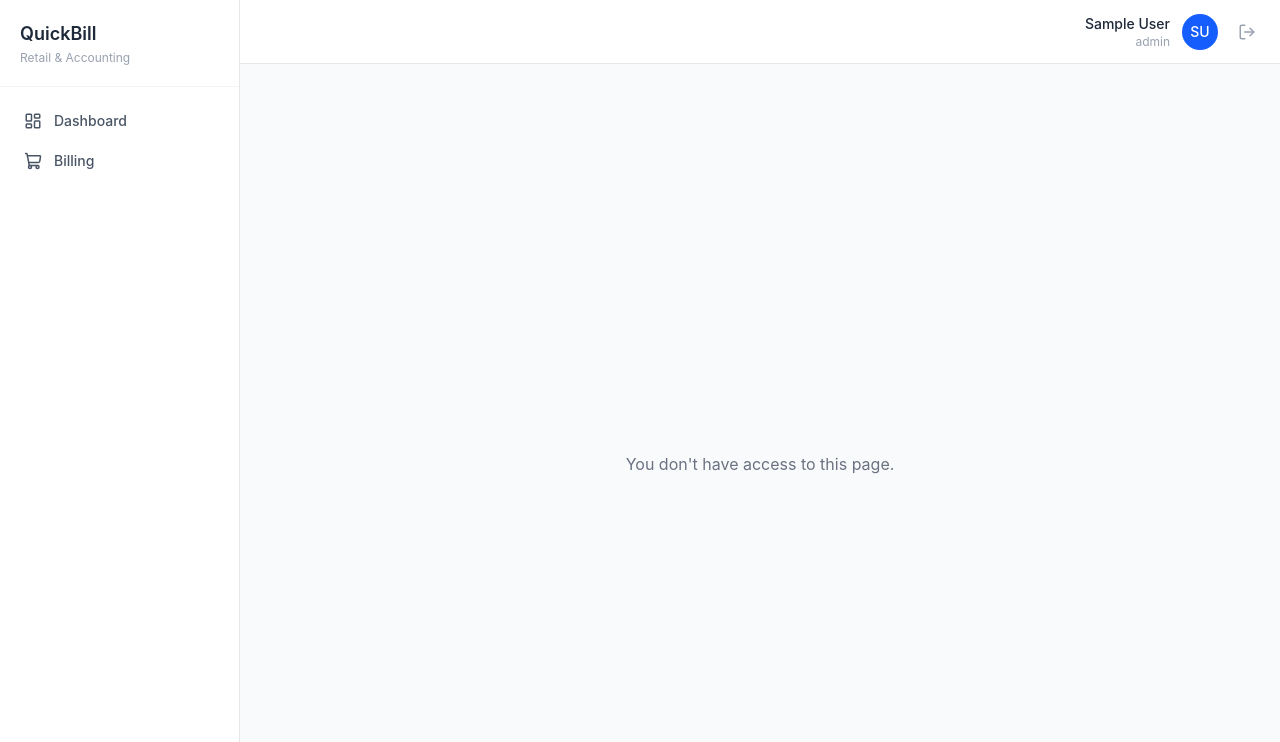
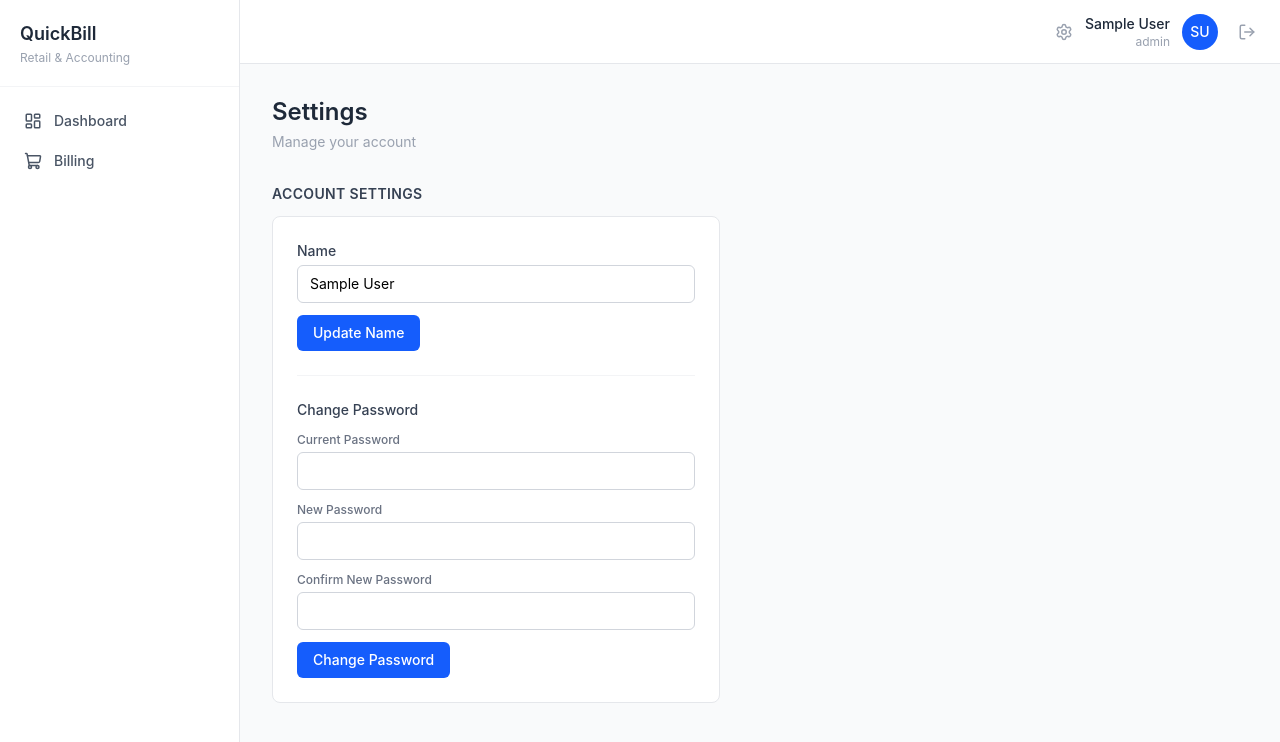
Before and after one commit to JayanandPR/Quickbill, a React (Vite) app in the folder client/: page /settings in a window 1280 px wide. Shown: the top 742 px of the page. Built offline with nearby package versions, Linux system fonts and the light colour scheme; no server answers; sample sign-in values are in the browser's storage.

Commit message:
added account settings

```diff
--- a/client/src/App.tsx
+++ b/client/src/App.tsx
@@ -118,7 +118,7 @@ function App() {
             <Route
               path="/settings"
               element={
-                <ProtectedRoute allowedRoles={['ADMIN']}>
+                <ProtectedRoute>
                   <Settings />
                 </ProtectedRoute>
               }
--- a/client/src/components/Topbar.tsx
+++ b/client/src/components/Topbar.tsx
@@ -17,15 +17,13 @@ export default function Topbar() {
       <div />
 
       <div className="flex items-center gap-3">
-        {user?.role === 'ADMIN' && (
         <Link
           to="/settings"
           className="text-gray-400 hover:text-gray-700 transition-colors"
-            title="Business Settings"
+          title="Settings"
         >
           <Settings size={18} />
         </Link>
-        )}
 
         <div className="text-right">
           <p className="text-sm font-medium text-gray-800">{user?.name}</p>
--- a/client/src/pages/Settings.tsx
+++ b/client/src/pages/Settings.tsx
@@ -1,121 +1,269 @@
-import { useEffect, useState, useRef } from 'react';
+import { useEffect, useState } from 'react';
+import { useForm } from 'react-hook-form';
+import { zodResolver } from '@hookform/resolvers/zod';
+import { z } from 'zod';
 import { Upload } from 'lucide-react';
 import api from '../lib/api';
+import { useAuth } from '../context/AuthContext';
 import type { BusinessSettings } from '../types';
 
 export default function Settings() {
-  const [settings, setSettings] = useState<BusinessSettings | null>(null);
-  const [businessName, setBusinessName] = useState('');
-  const [address, setAddress] = useState('');
-  const [phone, setPhone] = useState('');
+  const { user } = useAuth();
+  const isAdmin = user?.role === 'ADMIN';
+
+  return (
+    <div className="p-8 max-w-lg space-y-8">
+      <div>
+        <h1 className="text-2xl font-semibold text-gray-800 mb-1">Settings</h1>
+        <p className="text-sm text-gray-400">Manage your account{isAdmin ? ' and business details' : ''}</p>
+      </div>
+
+      <AccountSettingsSection />
+      {isAdmin && <BusinessSettingsSection />}
+    </div>
+  );
+}
+
+// ─────────────────────────────
+// ACCOUNT SETTINGS — available to everyone
+// ─────────────────────────────
+
+const profileSchema = z.object({
+  name: z.string().min(2, 'Name must be at least 2 characters'),
+});
+type ProfileForm = z.infer<typeof profileSchema>;
+
+const passwordSchema = z
+  .object({
+    currentPassword: z.string().min(1, 'Current password is required'),
+    newPassword: z.string().min(6, 'New password must be at least 6 characters'),
+    confirmPassword: z.string().min(1, 'Please confirm your new password'),
+  })
+  .refine((data) => data.newPassword === data.confirmPassword, {
+    message: 'Passwords do not match',
+    path: ['confirmPassword'],
+  });
+type PasswordForm = z.infer<typeof passwordSchema>;
+
+function AccountSettingsSection() {
+  const { user, updateUser } = useAuth();
+  const [profileError, setProfileError] = useState('');
+  const [profileSuccess, setProfileSuccess] = useState('');
+  const [passwordError, setPasswordError] = useState('');
+  const [passwordSuccess, setPasswordSuccess] = useState('');
+
+  const profileForm = useForm<ProfileForm>({
+    resolver: zodResolver(profileSchema),
+    defaultValues: { name: user?.name ?? '' },
+  });
+
+  const passwordForm = useForm<PasswordForm>({ resolver: zodResolver(passwordSchema) });
+
+  async function onProfileSubmit(data: ProfileForm) {
+    setProfileError('');
+    setProfileSuccess('');
+    try {
+      const res = await api.put('/auth/me', data);
+      updateUser(res.data.user);
+      setProfileSuccess('Name updated successfully');
+    } catch (err: any) {
+      setProfileError(err.response?.data?.message || 'Failed to update name.');
+    }
+  }
+
+  async function onPasswordSubmit(data: PasswordForm) {
+    setPasswordError('');
+    setPasswordSuccess('');
+    try {
+      await api.put('/auth/me/password', {
+        currentPassword: data.currentPassword,
+        newPassword: data.newPassword,
+      });
+      setPasswordSuccess('Password changed successfully');
+      passwordForm.reset();
+    } catch (err: any) {
+      setPasswordError(err.response?.data?.message || 'Failed to change password.');
+    }
+  }
+
+  return (
+    <div>
+      <h2 className="text-sm font-semibold text-gray-700 uppercase tracking-wide mb-3">
+        Account Settings
+      </h2>
+
+      <div className="bg-white rounded-lg border border-gray-200 p-6 space-y-6">
+        {/* Change name */}
+        <form onSubmit={profileForm.handleSubmit(onProfileSubmit)} className="space-y-3">
+          <div>
+            <label className="block text-sm font-medium text-gray-700 mb-1">Name</label>
+            <input
+              {...profileForm.register('name')}
+              className="w-full border border-gray-300 rounded-md px-3 py-2 text-sm focus:outline-none focus:ring-2 focus:ring-blue-500"
+            />
+            {profileForm.formState.errors.name && (
+              <p className="text-red-500 text-xs mt-1">{profileForm.formState.errors.name.message}</p>
+            )}
+          </div>
+          {profileError && <p className="text-red-500 text-sm">{profileError}</p>}
+          {profileSuccess && <p className="text-green-600 text-sm">{profileSuccess}</p>}
+          <button
+            type="submit"
+            disabled={profileForm.formState.isSubmitting}
+            className="px-4 py-2 text-sm font-medium bg-blue-600 text-white rounded-md hover:bg-blue-700 disabled:opacity-50"
+          >
+            {profileForm.formState.isSubmitting ? 'Saving...' : 'Update Name'}
+          </button>
+        </form>
+
+        <div className="border-t border-gray-100" />
+
+        {/* Change password */}
+        <form onSubmit={passwordForm.handleSubmit(onPasswordSubmit)} className="space-y-3">
+          <p className="text-sm font-medium text-gray-700">Change Password</p>
+
+          <div>
+            <label className="block text-xs font-medium text-gray-500 mb-1">Current Password</label>
+            <input
+              type="password"
+              {...passwordForm.register('currentPassword')}
+              className="w-full border border-gray-300 rounded-md px-3 py-2 text-sm focus:outline-none focus:ring-2 focus:ring-blue-500"
+            />
+            {passwordForm.formState.errors.currentPassword && (
+              <p className="text-red-500 text-xs mt-1">
+                {passwordForm.formState.errors.currentPassword.message}
+              </p>
+            )}
+          </div>
+
+          <div>
+            <label className="block text-xs font-medium text-gray-500 mb-1">New Password</label>
+            <input
+              type="password"
+              {...passwordForm.register('newPassword')}
+              className="w-full border border-gray-300 rounded-md px-3 py-2 text-sm focus:outline-none focus:ring-2 focus:ring-blue-500"
+            />
+            {passwordForm.formState.errors.newPassword && (
+              <p className="text-red-500 text-xs mt-1">
+                {passwordForm.formState.errors.newPassword.message}
+              </p>
+            )}
+          </div>
+
+          <div>
+            <label className="block text-xs font-medium text-gray-500 mb-1">Confirm New Password</label>
+            <input
+              type="password"
+              {...passwordForm.register('confirmPassword')}
+              className="w-full border border-gray-300 rounded-md px-3 py-2 text-sm focus:outline-none focus:ring-2 focus:ring-blue-500"
+            />
+            {passwordForm.formState.errors.confirmPassword && (
+              <p className="text-red-500 text-xs mt-1">
+                {passwordForm.formState.errors.confirmPassword.message}
+              </p>
+            )}
+          </div>
+
+          {passwordError && <p className="text-red-500 text-sm">{passwordError}</p>}
+          {passwordSuccess && <p className="text-green-600 text-sm">{passwordSuccess}</p>}
+
+          <button
+            type="submit"
+            disabled={passwordForm.formState.isSubmitting}
+            className="px-4 py-2 text-sm font-medium bg-blue-600 text-white rounded-md hover:bg-blue-700 disabled:opacity-50"
+          >
+            {passwordForm.formState.isSubmitting ? 'Changing...' : 'Change Password'}
+          </button>
+        </form>
+      </div>
+    </div>
+  );
+}
+
+// ─────────────────────────────
+// BUSINESS SETTINGS — Admin only
+// ─────────────────────────────
+
+const businessSchema = z.object({
+  businessName: z.string().min(1, 'Business name is required'),
+  address: z.string().optional(),
+  phone: z.string().optional(),
+});
+type BusinessForm = z.infer<typeof businessSchema>;
+
+function BusinessSettingsSection() {
+  const [logoFile, setLogoFile] = useState<File | null>(null);
+  const [logoPreview, setLogoPreview] = useState<string | null>(null);
+  const [currentLogoUrl, setCurrentLogoUrl] = useState<string | undefined>(undefined);
   const [loading, setLoading] = useState(true);
-  const [isSaving, setIsSaving] = useState(false);
-  const [isUploadingLogo, setIsUploadingLogo] = useState(false);
   const [error, setError] = useState('');
   const [success, setSuccess] = useState('');
-  const fileInputRef = useRef<HTMLInputElement>(null);
+
+  const {
+    register,
+    handleSubmit,
+    reset,
+    formState: { errors, isSubmitting },
+  } = useForm<BusinessForm>({ resolver: zodResolver(businessSchema) });
 
   useEffect(() => {
     api.get<{ settings: BusinessSettings }>('/settings').then((res) => {
-      setSettings(res.data.settings);
-      setBusinessName(res.data.settings.businessName);
-      setAddress(res.data.settings.address ?? '');
-      setPhone(res.data.settings.phone ?? '');
+      reset({
+        businessName: res.data.settings.businessName,
+        address: res.data.settings.address ?? '',
+        phone: res.data.settings.phone ?? '',
+      });
+      setCurrentLogoUrl(res.data.settings.logoUrl);
       setLoading(false);
     });
-  }, []);
+  }, [reset]);
 
-  async function handleSaveDetails() {
+  function handleFileChange(e: React.ChangeEvent<HTMLInputElement>) {
+    const file = e.target.files?.[0];
+    if (!file) return;
+    setLogoFile(file);
+    setLogoPreview(URL.createObjectURL(file));
+  }
+
+  async function onSubmit(data: BusinessForm) {
     setError('');
     setSuccess('');
-    setIsSaving(true);
     try {
-      const res = await api.put<{ settings: BusinessSettings }>('/settings', {
-        businessName,
-        address,
-        phone,
-      });
-      setSettings(res.data.settings);
-      setSuccess('Business details updated');
+      const formData = new FormData();
+      formData.append('businessName', data.businessName);
+      if (data.address) formData.append('address', data.address);
+      if (data.phone) formData.append('phone', data.phone);
+      if (logoFile) formData.append('logo', logoFile);
+
+      const res = await api.put<{ settings: BusinessSettings }>('/settings', formData);
+      setCurrentLogoUrl(res.data.settings.logoUrl);
+      setLogoFile(null);
+      setLogoPreview(null);
+      setSuccess('Business settings updated successfully');
     } catch (err: any) {
-      setError(err.response?.data?.message || 'Failed to update settings');
-    } finally {
-      setIsSaving(false);
+      setError(err.response?.data?.message || 'Failed to update settings.');
     }
   }
 
-  async function handleLogoSelected(e: React.ChangeEvent<HTMLInputElement>) {
-    const file = e.target.files?.[0];
-    if (!file) return;
-
-    setError('');
-    setIsUploadingLogo(true);
-    try {
-      const formData = new FormData();
-      formData.append('logo', file);
-      const res = await api.post<{ settings: BusinessSettings }>('/settings/logo', formData);
-      setSettings(res.data.settings);
-      setSuccess('Logo updated');
-    } catch (err: any) {
-      setError(err.response?.data?.message || 'Failed to upload logo');
-    } finally {
-      setIsUploadingLogo(false);
-      if (fileInputRef.current) fileInputRef.current.value = '';
-    }
-  }
-
-  if (loading) {
-    return <div className="p-8 text-gray-400">Loading...</div>;
-  }
+  if (loading) return null;
 
   return (
-    <div className="p-8 max-w-xl">
-      <h1 className="text-2xl font-semibold text-gray-800 mb-1">Business Settings</h1>
-      <p className="text-sm text-gray-400 mb-6">
-        This information appears on your generated invoices and receipts
-      </p>
+    <div>
+      <h2 className="text-sm font-semibold text-gray-700 uppercase tracking-wide mb-3">
+        Business Settings
+      </h2>
 
-      <div className="bg-white rounded-lg border border-gray-200 p-6 space-y-6">
-        {/* Logo */}
-        <div>
-          <label className="block text-sm font-medium text-gray-700 mb-2">Business Logo</label>
-          <div className="flex items-center gap-4">
-            <div className="w-16 h-16 rounded-lg border border-gray-200 flex items-center justify-center overflow-hidden bg-gray-50">
-              {settings?.logoUrl ? (
-                <img src={settings.logoUrl} alt="Business logo" className="w-full h-full object-contain" />
-              ) : (
-                <span className="text-xs text-gray-300">No logo</span>
-              )}
-            </div>
-            <div>
-              <input
-                ref={fileInputRef}
-                type="file"
-                accept="image/*"
-                onChange={handleLogoSelected}
-                className="hidden"
-                id="logo-upload"
-              />
-              <label
-                htmlFor="logo-upload"
-                className="inline-flex items-center gap-2 px-3 py-1.5 text-xs font-medium border border-gray-200 rounded-md text-gray-600 hover:bg-gray-50 cursor-pointer"
-              >
-                <Upload size={14} />
-                {isUploadingLogo ? 'Uploading...' : 'Upload Logo'}
-              </label>
-              <p className="text-xs text-gray-400 mt-1">PNG or JPG, up to 5MB</p>
-            </div>
-          </div>
-        </div>
-
-        <div className="border-t border-gray-100 pt-6 space-y-4">
+      <div className="bg-white rounded-lg border border-gray-200 p-6">
+        <form onSubmit={handleSubmit(onSubmit)} className="space-y-4">
           <div>
             <label className="block text-sm font-medium text-gray-700 mb-1">Business Name</label>
             <input
-              value={businessName}
-              onChange={(e) => setBusinessName(e.target.value)}
+              {...register('businessName')}
               className="w-full border border-gray-300 rounded-md px-3 py-2 text-sm focus:outline-none focus:ring-2 focus:ring-blue-500"
             />
+            {errors.businessName && (
+              <p className="text-red-500 text-xs mt-1">{errors.businessName.message}</p>
+            )}
           </div>
 
           <div>
@@ -123,9 +271,7 @@ export default function Settings() {
               Address <span className="text-gray-400">(optional)</span>
             </label>
             <input
-              value={address}
-              onChange={(e) => setAddress(e.target.value)}
-              placeholder="Street, City, State, PIN"
+              {...register('address')}
               className="w-full border border-gray-300 rounded-md px-3 py-2 text-sm focus:outline-none focus:ring-2 focus:ring-blue-500"
             />
           </div>
@@ -135,23 +281,47 @@ export default function Settings() {
               Phone <span className="text-gray-400">(optional)</span>
             </label>
             <input
-              value={phone}
-              onChange={(e) => setPhone(e.target.value)}
+              {...register('phone')}
               className="w-full border border-gray-300 rounded-md px-3 py-2 text-sm focus:outline-none focus:ring-2 focus:ring-blue-500"
             />
           </div>
 
+          <div>
+            <label className="block text-sm font-medium text-gray-700 mb-1">
+              Logo <span className="text-gray-400">(optional)</span>
+            </label>
+            <div className="flex items-center gap-4">
+              {(logoPreview || currentLogoUrl) && (
+                <img
+                  src={logoPreview || currentLogoUrl}
+                  alt="Logo preview"
+                  className="w-16 h-16 object-contain border border-gray-200 rounded-md"
+                />
+              )}
+              <label className="flex items-center gap-2 px-3 py-2 text-sm border border-gray-300 rounded-md cursor-pointer text-gray-600 hover:bg-gray-50">
+                <Upload size={14} />
+                {currentLogoUrl ? 'Change Logo' : 'Upload Logo'}
+                <input type="file" accept="image/*" onChange={handleFileChange} className="hidden" />
+              </label>
+            </div>
+            <p className="text-xs text-gray-400 mt-1.5">PNG or JPG, up to 2MB</p>
+          </div>
+
           {error && <p className="text-red-500 text-sm">{error}</p>}
-          {success && <p className="text-green-600 text-sm">{success}</p>}
+          {success && (
+            <p className="text-green-600 text-sm bg-green-50 border border-green-200 rounded-md px-3 py-2">
+              {success}
+            </p>
+          )}
 
           <button
-            onClick={handleSaveDetails}
-            disabled={isSaving}
-            className="bg-blue-600 text-white px-4 py-2 rounded-md text-sm font-medium hover:bg-blue-700 disabled:opacity-50"
+            type="submit"
+            disabled={isSubmitting}
+            className="w-full bg-blue-600 text-white py-2.5 rounded-md text-sm font-medium hover:bg-blue-700 disabled:opacity-50"
           >
-            {isSaving ? 'Saving...' : 'Save Changes'}
+            {isSubmitting ? 'Saving...' : 'Save Settings'}
           </button>
-        </div>
+        </form>
       </div>
     </div>
   );
```
Also changed, not shown: client/src/context/AuthContext.tsx (+7 -1 lines), 2 other files (tests, documents, lock files or other folders). Lines whose indentation alone changed are shown as unchanged.
